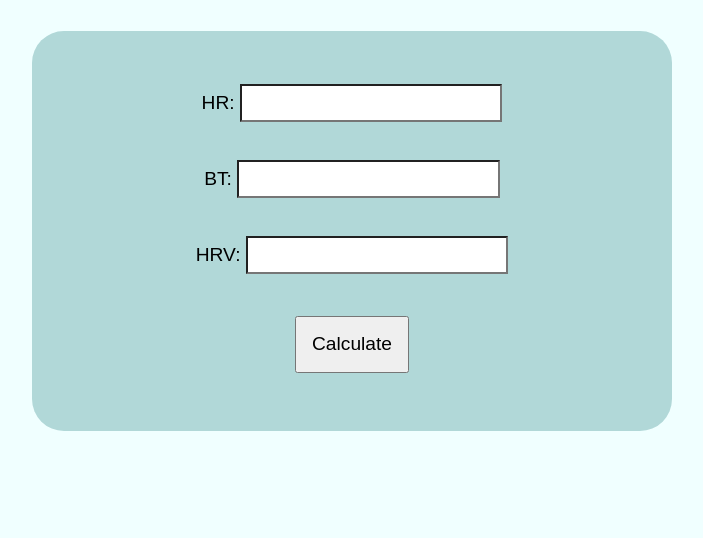
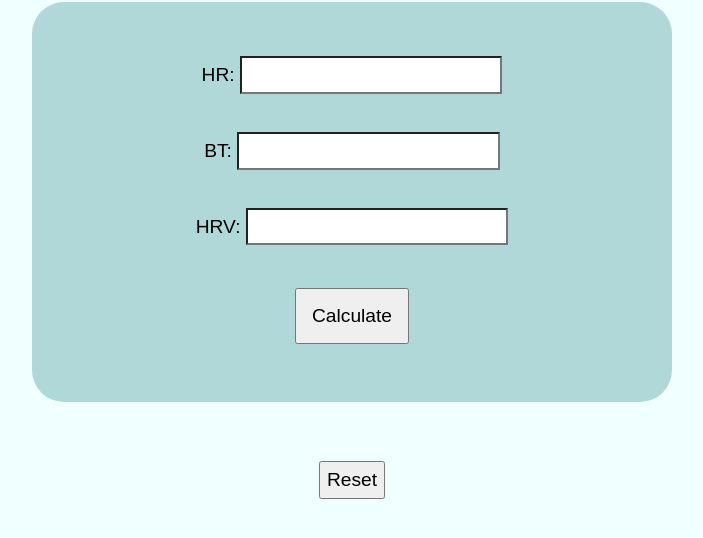
Before and after one commit to apurvaanand51/auraSense, a plain HTML site: page AuraSense - Stress Calculator/index.html in a window 1280 px wide. Shown: the part 188-726 px from the top of the page, without its empty margins (288-991 px from the left). Drawn offline with Linux system fonts and the light colour scheme.

Commit message:
adding reset feature

```diff
--- a/AuraSense - Stress Calculator/index.html
+++ b/AuraSense - Stress Calculator/index.html
@@ -28,6 +28,7 @@
         <button id="btn">Calculate</button>
     </div>
     <div class="result"></div>
+    <button id="btnReset">Reset</button>
 </body>
 <script src="./main.js"></script>
 
--- a/AuraSense - Stress Calculator/main.js
+++ b/AuraSense - Stress Calculator/main.js
@@ -1,8 +1,13 @@
 let btn = document.querySelector("#btn");
+let btnReset = document.querySelector("#btnReset");
 let hr_input = document.querySelector("#hrInp");
 let bt_input = document.querySelector("#btInp")
 let hrv_input = document.querySelector("#hrvInp");
 let result = document.querySelector(".result");
+
+btnReset.addEventListener("click", () => {
+    location.reload();
+})
 
 btn.addEventListener("click", () => {
     calculateStress();
--- a/AuraSense - Stress Calculator/style.css
+++ b/AuraSense - Stress Calculator/style.css
@@ -81,6 +81,12 @@ body{
     margin-top: 2.5em;
 }
 
+#btnReset{
+    font-size: 1.2em;
+    padding: 0.3em;
+    margin-top: 1em;
+}
+
 @media (max-width: 800px) {
     .title{
         font-size: 0.7em;
@@ -94,5 +100,4 @@ body{
     .calc-cont > button{
         transform: scale(0.7);
     }
-
 }
```
